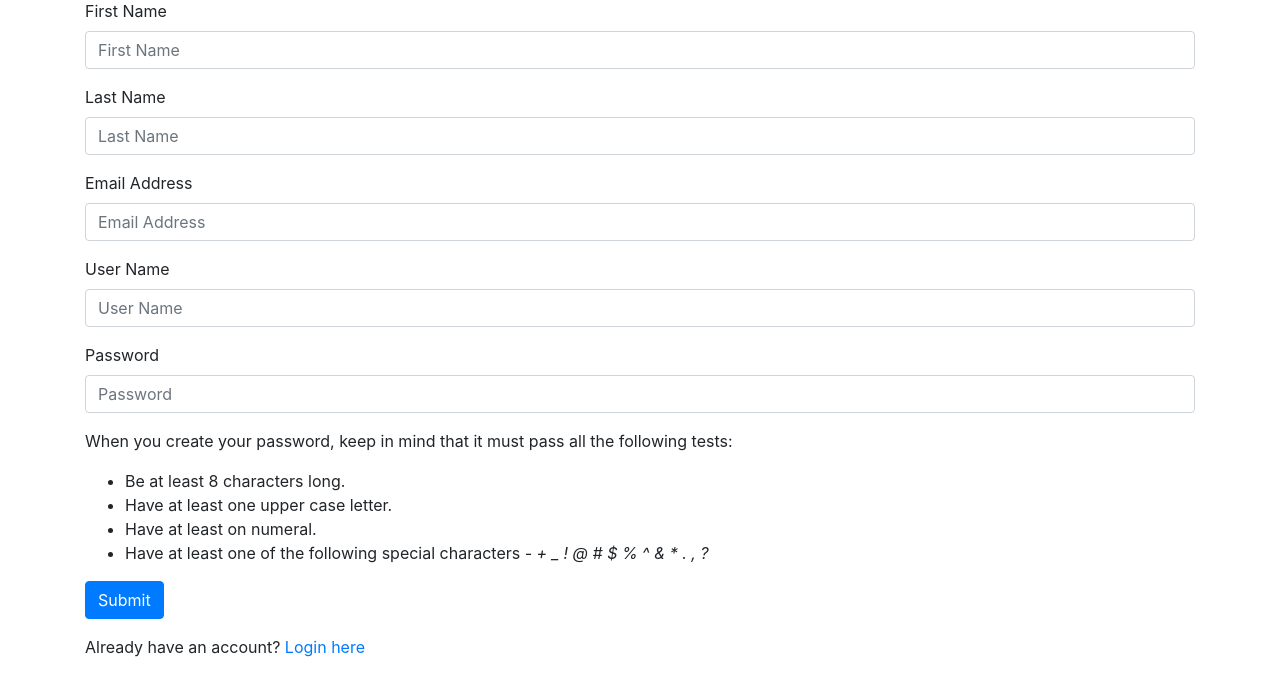
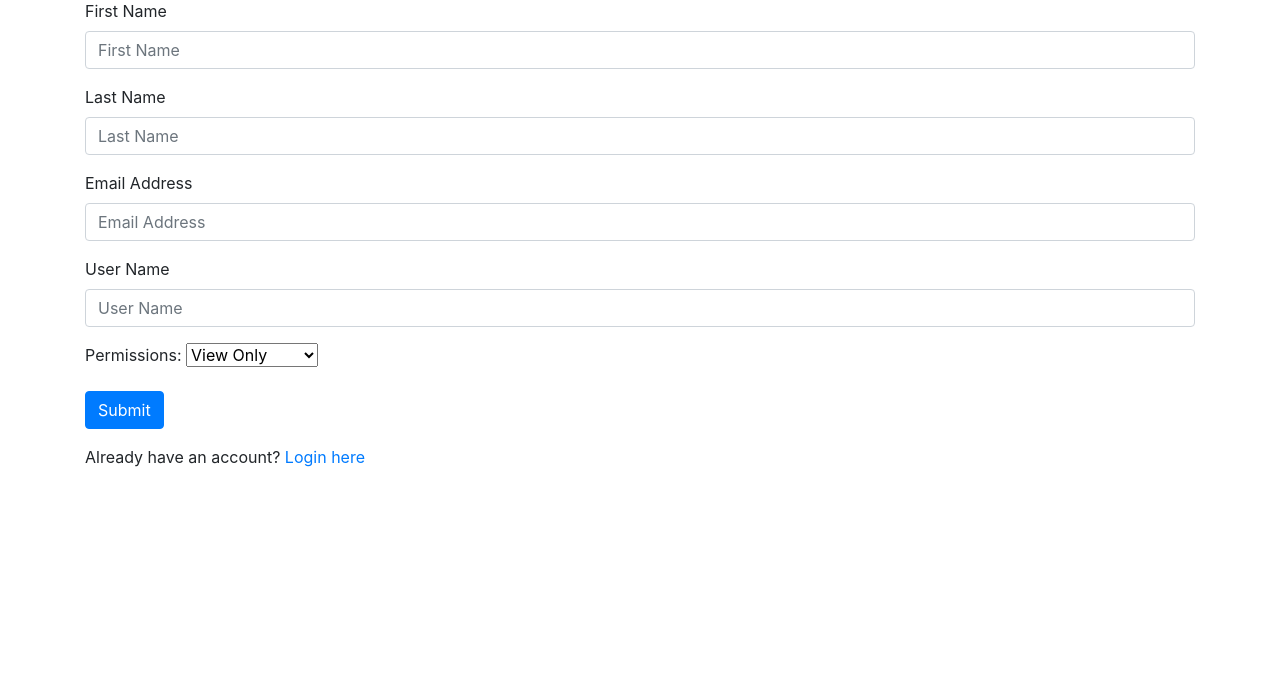
Before and after one commit to dgr-crenshaw/donationsAppFlask, a Flask app: page /register in a window 1280 px wide. Shown: the part 113-800 px from the top of the page. Run offline with Flask 3, Linux system fonts and the light colour scheme; the visitor is signed in with stand-in values (Sample User, id 1); some libraries are stand-ins or nearby versions.

Commit message:
Resolve merge conflicts manually

```diff
--- a/app.py
+++ b/app.py
@@ -15,6 +15,9 @@ from datetime import datetime
 
 from flask_mail import Mail, Message
 
+import os
+from flask import send_from_directory
+
 now = datetime.now() # current date NOT TIME since time must be server local
 #dateTime = now.strftime("%m/%d/%Y, %I:%M %p")
 dateTime = now.strftime("%m/%d/%Y")
@@ -22,7 +25,6 @@ dateTime = now.strftime("%m/%d/%Y")
 titleHeader = "66 West"
 
 def getDBConnection():
-    #conn = sqlite3.connect('facilityDB.db')
     conn = sqlite3.connect('/home/dgrCrenshaw/donationsAppFlask/facilityDB.db')
     conn.row_factory = sqlite3.Row
     return conn
@@ -42,6 +44,11 @@ def getUserID(userID):
     if user is None:
         abort(404)
     return user
+
+def sendEmail(eMailAddress, eMailSender, eMailTextSource, eMailSubjectLine, resetCode):
+    msg = Message(eMailSubjectLine, sender = eMailSender, recipients = [eMailAddress])
+    msg.html = render_template(eMailTextSource, argumentsToRender = [eMailAddress, resetCode])
+    mail.send(msg)
 
 class validatePassword:
 
@@ -111,9 +118,14 @@ mail = Mail(app)
 
 app.config['SECRET_KEY'] = '917190101'
 
+@app.route('/favicon.ico')
+def favicon():
+    return send_from_directory(os.path.join(app.root_path, 'static'),'favicon.ico')
+
 @app.route('/')
 def index():
-    return render_template('index.html')
+    session['logged in'] = True
+    return render_template('index.html', session=session)
 
 @app.route('/shop')
 def shop():
@@ -183,8 +195,8 @@ def categories():
     conn.close()
     return render_template('categories.html', facilityDBCategory=facilityDBCategory)
 
-@app.route('/delete_empty_category', methods=('GET', 'POST'))
-def delete_empty_category():
+@app.route('/deleteEmptyCategory', methods=('GET', 'POST'))
+def deleteEmptyCategory():
     if request.method == 'POST':
         toDelete = (request.form.getlist('cbox[]'))
         toDelete = [category for category in zip(*[iter(toDelete)])]
@@ -202,7 +214,7 @@ def delete_empty_category():
 
         flash('"{}" successfully deleted!'.format(toDelete),'info')
 
-        return render_template('delete_empty_category.html', emptyCategoryList=emptyCategoryList)
+        return render_template('deleteEmptyCategory.html', emptyCategoryList=emptyCategoryList)
     else:
         conn = getDBConnection()
         checkInventory = conn.execute('SELECT category FROM facilityDBInventory').fetchall()
@@ -212,7 +224,7 @@ def delete_empty_category():
         deduplicatedCheckInventory = list(set(checkInventory))
         emptyCategoryList = list(set(checkCategories).difference(deduplicatedCheckInventory))
 
-        return render_template('delete_empty_category.html', emptyCategoryList=emptyCategoryList)
+        return render_template('deleteEmptyCategory.html', emptyCategoryList=emptyCategoryList)
 
 @app.route('/inventory')
 def inventory():
@@ -296,7 +308,8 @@ def authenticate():
         conn.close()
 
         if userDBRows is not None:
-            pWordCheck = userDBRows[5]
+            permissions = userDBRows[5]
+            pWordCheck = userDBRows[6]
             pWordCheck = pWordCheck.encode('utf-8')
             pWordTest = bcrypt.checkpw(pWord,pWordCheck)
 
@@ -308,13 +321,15 @@ def authenticate():
              return render_template('login.html')
 
         session['logged_in'] = True
+        session['permissions'] = permissions
         flash('You are logged in. Use the extended menu to see your options.','info')
         return render_template('index.html')
 
 @app.route('/logout')
 def logout():
     session['logged_in'] = False
-    return render_template('login.html')
+    session['permissions'] = 'N'
+    return render_template('index.html')
 
 @app.route('/register', methods=('GET', 'POST'))
 def register():
@@ -323,7 +338,8 @@ def register():
         lastName = request.form['lastName']
         eMail = request.form['eMail']
         userName = request.form['userName']
-        passWord = request.form['passWord']
+        permissions = request.form['permissions']
+        #passWord = request.form['passWord']
 
         #update values for entry to return
         contentDictionary = {
@@ -332,48 +348,49 @@ def register():
         'attributeValueLastName': lastName,
         'attributeValueEmailAddress': eMail,
         'attributeValueUserName': userName,
-        'attributeValuePassWord': passWord
+        'attributeValuePermissions': permissions,
+        #'attributeValuePassWord': passWord
         }
 
         # converting password to array of bytes
-        passWordHash = passWord.encode('utf-8')
+        #passWordHash = passWord.encode('utf-8')
 
         # generating the salt
-        salt = bcrypt.gensalt()
+        #salt = bcrypt.gensalt()
 
         # Hashing the password
-        passWordHash = bcrypt.hashpw(passWordHash, salt)
+        #passWordHash = bcrypt.hashpw(passWordHash, salt)
 
         #convert it to a string for storage
-        passWordHash = str(passWordHash)
+        #passWordHash = str(passWordHash)
         #chop off first two characters
-        passWordHash = passWordHash[2:]
+        #passWordHash = passWordHash[2:]
 
         #begin entry error tests
 
         entryErrors = False #initialize
 
-        testPasswordTests = validatePassword(passWord)
+        #testPasswordTests = validatePassword(passWord)
 
         # test for length
-        if testPasswordTests.testPasswordLength():
-            flash('Password must be at least 8 characters!', 'warning')
-            entryErrors = True
+        #if testPasswordTests.testPasswordLength():
+        #    flash('Password must be at least 8 characters!', 'warning')
+        #    entryErrors = True
 
         # test for upper case
-        if testPasswordTests.testPasswordUpperCase():
-            flash('Password must have at least one upper case character.','warning')
-            entryErrors = True
+        #if testPasswordTests.testPasswordUpperCase():
+        #    flash('Password must have at least one upper case character.','warning')
+        #    entryErrors = True
 
         # test for digits
-        if testPasswordTests.testPasswordNumeric():
-            flash('Password must have at least one number.','warning')
-            entryErrors = True
+        #if testPasswordTests.testPasswordNumeric():
+        #    flash('Password must have at least one number.','warning')
+        #    entryErrors = True
 
         # test for special chars
-        if testPasswordTests.testPasswordSpecial():
-            flash('Password must have at least one of the following special characters - + _ ! @ # $ % ^ & * . , ?','warning')
-            entryErrors = True
+        #if testPasswordTests.testPasswordSpecial():
+        #    flash('Password must have at least one of the following special characters - + _ ! @ # $ % ^ & * . , ?','warning')
+        #    entryErrors = True
 
         conn = getDBConnection()
         account = conn.execute('SELECT * FROM facilityDBUsers WHERE username = ?', (userName,)).fetchone()
@@ -394,7 +411,7 @@ def register():
             entryErrors = True
 
         #test if requred field not complete
-        if not userName or not passWord or not eMail:
+        if not userName or not eMail:
             flash('Please fill out the required fields on the form!','warning')
             entryErrors = True
 
@@ -402,11 +419,41 @@ def register():
             return render_template('register.html', contentDictionary=contentDictionary)
 
         else:
-            conn.execute('INSERT INTO facilityDBUsers VALUES (NULL, ?, ?, ?, ?, ?, ?, ?)', (firstName, lastName, eMail, userName, passWordHash,'0','none'))
+            #create a code
+            randomLettersDigits = string.ascii_letters + string.digits
+            resetCode = ''.join(random.choice(randomLettersDigits) for index in range(7))
+         	#update database
+            resetStatus = 1
+
+            conn.execute('INSERT INTO facilityDBUsers VALUES (NULL, ?, ?, ?, ?, ?, ?, ?, ?)', (firstName, lastName, eMail, userName, permissions,'$2a$12$6fdvh9u0WVr3hWRLh5dsSeYWfgbqKQc8Bg9nfrieMJCi4K72y4vAy', resetStatus, resetCode))
             conn.commit()
             conn.close()
 
-            flash('You have successfully registered!','success')
+         	#compose email
+
+            #####
+            # def sendEmail(eMailAddress, eMailSender, eMailTextSource, eMailSubjectLine, resetCode):
+            #     msg = Message(eMailSubjectLine, sender = eMailSender, recipients = eMailAddress)
+            #     msg.html = render_template(eMailTextSource, argumentsToRender = [eMailAddress, resetCode])
+            #     mail.send(msg)
+            #####
+
+            #####
+            eMailAddress = eMail
+            eMailSender = 'inventory.response@gmail.com'
+            eMailTextSource = 'emailCreationText.html'
+            eMailSubjectLine = 'Responding to password creation request'
+
+            sendEmail(eMailAddress, eMailSender, eMailTextSource, eMailSubjectLine, resetCode)
+            #####
+
+
+            # msg = Message('Responding to password creation or reset request', sender = 'inventory.response@gmail.com', recipients = [sendTo])
+            # argumentsToRender = [eMail, resetCode]
+            # msg.html = render_template('emailText.html', argumentsToRender = argumentsToRender)
+            # mail.send(msg)
+
+            flash('You have successfully registered {eMail}!','success')
             return render_template('register.html',contentDictionary=contentDictionary)
 
     elif request.method == 'GET':
@@ -416,7 +463,8 @@ def register():
         'attributeValueLastName': 'Last Name',
         'attributeValueEmailAddress': 'Email Address',
         'attributeValueUserName': 'User Name',
-        'attributeValuePassWord': 'Password'
+        'attributeValuePermissions': 'Permissions',
+        #'attributeValuePassWord': 'Password'
     }
         return render_template('register.html', contentDictionary = contentDictionary)
 
@@ -426,6 +474,42 @@ def checkUsers():
     facilityDBUsers = conn.execute('SELECT * FROM facilityDBUsers').fetchall()
     conn.close()
     return render_template('checkUsers.html', facilityDBUsers=facilityDBUsers)
+
+##### new user set password
+@app.route('/newPassword', methods=('GET', 'POST'))
+def newPassword():
+    if request.method == 'POST':
+        eMail = request.form['eMail']
+        userName = request.form['userName']
+
+        # search db for username
+        conn = getDBConnection()
+
+        emailExists = conn.execute('SELECT eMail FROM facilityDBUsers WHERE eMail = ? AND userName = ?',(eMail,userName)).fetchone()
+        conn.close()
+        if emailExists is not None:
+            flash('We found your email address in our records. We will send an email to that address with password recovery instructions.','success')
+            randomLettersDigits = string.ascii_letters + string.digits
+            resetCode = ''.join(random.choice(randomLettersDigits) for index in range(7))
+         	#update database
+            resetStatus = 1
+            conn = getDBConnection()
+            conn.execute('UPDATE facilityDBUsers SET resetStatus = ?, resetCode = ? WHERE eMail = ?',(resetStatus, resetCode, eMail))
+            conn.commit()
+            conn.close()
+
+         	#compose email
+
+            sendTo = str(emailExists[0])
+            msg = Message('Responding to password reset request', sender = 'inventory.response@gmail.com', recipients = [sendTo])
+            argumentsToRender = [eMail, resetCode]
+            msg.html = render_template('emailText.html', argumentsToRender = argumentsToRender)
+            mail.send(msg)
+            return render_template('resetPasswordResponse.html')
+        else:
+            flash('This email address is not in our records. You may either try again or contact your admin for assistance.','warning')
+            return render_template('resetRequest.html')
+
 
 ##### user requests reset
 @app.route('/resetRequest')
@@ -459,16 +543,20 @@ def resetResponse():
          	#compose email
 
             sendTo = str(emailExists[0])
-            msg = Message('Responding to password reset request', sender = 'inventory.response@gmail.com', recipients = [sendTo])
-            argumentsToRender = [eMail, resetCode]
-            msg.html = render_template('emailText.html', argumentsToRender = argumentsToRender)
-            mail.send(msg)
-            return render_template('resetResponse.html')
+
+            # msg = Message('Responding to password reset request', sender = 'inventory.response@gmail.com', recipients = [sendTo])
+            # argumentsToRender = [eMail, resetCode]
+            # msg.html = render_template('emailText.html', argumentsToRender = argumentsToRender)
+            # mail.send(msg)
+
+            sendEmail(eMailAddress, eMailSender, eMailTextSource, eMailSubjectLine, resetCode)
+
+            return render_template('resetPasswordResponse.html')
         else:
             flash('This email address is not in our records. You may either try again or contact your admin for assistance.','warning')
             return render_template('resetRequest.html')
     else:
-        return render_template('resetResponse.html')
+        return render_template('resetPasswordResponse.html')
 
 @app.route('/resetValidate', methods=('GET', 'POST'))
 def resetValidate():
@@ -500,9 +588,9 @@ def resetValidate():
                 flash('Password must have at least one of the following special characters - + _ ! @ # $ % ^ & * . , ?','warning')
                 entryErrors = True
 
-             #return render_template('resetResponse.html')
+             #return render_template('resetPasswordResponse.html')
             if entryErrors == True:
-                return render_template('resetResponse.html',)
+                return render_template('resetPasswordResponse.html',)
 
             else:
                 #hit database for resetCode validity
@@ -532,7 +620,7 @@ def resetValidate():
                     return render_template('login.html')
                 else:
                     flash('Your reset request failed. Please be sure you are using the right reset code.','danger')
-                    return render_template('resetResponse.html')
+                    return render_template('resetPasswordResponse.html')
 
 @app.route("/pdfList")
 def pdfList():
--- a/importCSVCategories.py
+++ b/importCSVCategories.py
@@ -3,8 +3,8 @@ import sqlite3  # For SQLite database operations
 import csv      # For handling CSV files
 
 # Establish a connection to the SQLite database (creates the database if it doesn't exist)
-#conn = sqlite3.connect('facilityDB.db')
-conn = sqlite3('/home/dgrCrenshaw/donationsAppFlask/facilityDB.db')
+conn = sqlite3.connect('/home/dgrCrenshaw/donationsAppFlask/facilityDB.db')
+ repository)
 
 # Create a cursor object to execute SQL commands
 cursor = conn.cursor()
--- a/importCSVInventory.py
+++ b/importCSVInventory.py
@@ -4,7 +4,6 @@ import csv      # For handling CSV files
 
 # Establish a connection to the SQLite database (creates the database if it doesn't exist)
 conn = sqlite3.connect('/home/dgrCrenshaw/donationsAppFlask/facilityDB.db')
-#conn = sqlite3.connect('facilityDB.db'
 
 # Create a cursor object to execute SQL commands
 cursor = conn.cursor()
--- a/importCSVUsers.py
+++ b/importCSVUsers.py
@@ -2,7 +2,6 @@
 import sqlite3  # For SQLite database operations
 import csv      # For handling CSV files
 
-#conn = sqlite3.connect('facilityDB.db')
 conn = sqlite3.connect('/home/dgrCrenshaw/donationsAppFlask/facilityDB.db')
 
 # Create a cursor object to execute SQL commands
@@ -16,6 +15,7 @@ CREATE TABLE IF NOT EXISTS facilityDBUsers (
     lastName TEXT,
     eMail TEXT,
     userName TEXT,
+    permissions TEXT,
     passWord TEXT,
     resetStatus BOOL,
     resetCode TEXT
@@ -34,7 +34,7 @@ with open('csvUsersForExport.csv', 'r') as file:
     for row in csv_reader:
         print(row)
         cursor.execute('''
-        INSERT INTO facilityDBUsers (id, firstName, lastName, eMail, userName, passWord, resetStatus, resetCode) VALUES (?, ?, ?, ?, ?, ?, ?, ?)
+        INSERT INTO facilityDBUsers (id, firstName, lastName, eMail, userName, permissions, passWord, resetStatus, resetCode) VALUES (?, ?, ?, ?, ?, ?, ?, ?, ?)
         ''', row)
 
 # Commit changes and close the connection
--- a/readCategories.py
+++ b/readCategories.py
@@ -1,6 +1,5 @@
 import sqlite3
 
-#conn = sqlite3.connect('facilityDB.db')
 conn = sqlite3.connect('/home/dgrCrenshaw/donationsAppFlask/facilityDB.db')
 cur = conn.cursor()
 cur.execute('SELECT * FROM facilityDBCategories')
--- a/readInventory.py
+++ b/readInventory.py
@@ -1,8 +1,6 @@
 import sqlite3
 
-#conn = sqlite3.connect('facilityDB.db')
 conn = sqlite3.connect('/home/dgrCrenshaw/donationsAppFlask/facilityDB.db')
-
 cur = conn.cursor()
 cur.execute('SELECT * FROM facilityDBInventory')
 rows = cur.fetchall()
--- a/readUsers.py
+++ b/readUsers.py
@@ -1,6 +1,5 @@
 import sqlite3
 
-#conn = sqlite3.connect('facilityDB.db')
 conn = sqlite3.connect('/home/dgrCrenshaw/donationsAppFlask/facilityDB.db')
 cur = conn.cursor()
 cur.execute('SELECT * FROM facilityDBUsers')
--- a/tableCheckUtility.py
+++ b/tableCheckUtility.py
@@ -1,8 +1,6 @@
 import sqlite3
 
-#with sqlite3.connect('facilityDB.db') as conn:
-with sqlite3.connect('/home/dgrCrenshaw/donationsAppFlask/facilityDB.db') as conn:
-
+conn = sqlite3.connect('/home/dgrCrenshaw/donationsAppFlask/facilityDB.db')
     cursor = conn.cursor()
 
     # Query sqlite_master for tables
--- a/templates/base.html
+++ b/templates/base.html
@@ -8,12 +8,13 @@
     <!-- Bootstrap CSS -->
     <link rel="stylesheet" href="https://stackpath.bootstrapcdn.com/bootstrap/4.3.1/css/bootstrap.min.css" integrity="sha384-ggOyR0iXCbMQv3Xipma34MD+dH/1fQ784/j6cY/iJTQUOhcWr7x9JvoRxT2MZw1T" crossorigin="anonymous">
 
-    <!-- favicon -->
-    <link rel="shortcut icon" href="{{ url_for('static', filename='favicon.ico') }}">
+    <title>{% block title %} {% endblock %}</title>
 
-    <title>{% block title %} {% endblock %}</title>
+    <link rel="icon" href="{{ url_for('static', filename='favicon.ico') }}" type="image/x-icon">
+
   </head>
   <body>
+
     <nav class="navbar navbar-expand-md navbar-dark bg-secondary">
         <a class="navbar-brand" href="{{ url_for('index')}}">66 West Donations</a>
         <button class="navbar-toggler" type="button" data-toggle="collapse" data-target="#navbarNav" aria-controls="navbarNav" aria-expanded="false" aria-label="Toggle navigation">
@@ -28,16 +29,13 @@
     <a class="nav-link" href="{{ url_for('shop')}}">Shopping List</a>
   </li>
 
-                {% if session['logged_in'] == False: %}
-
+  {% if session['logged_in'] != True: %}
   <li class="nav-item active">
-                  <a class="nav-link" href="{{ url_for('login')}}">Login</a>
+    <a class="nav-link" href="{{ url_for('login')}}">Admin Login</a>
   </li>
-
   {% endif %}
 
-                {% if session['logged_in'] == True: %}
-
+{% if session['logged_in'] == True and (session['permissions'] == 'S' or session['permissions'] == 'A'): %}
   <li class="nav-item active">
     <a class="nav-link" href="{{ url_for('admin')}}">Inventory Management</a>
 </li>
@@ -51,17 +49,22 @@
   </li>
 
   <li class="nav-item active">
-                  <a class="nav-link" href="{{ url_for('delete_empty_category')}}">Remove Unused Categories</a>
+    <a class="nav-link" href="{{ url_for('deleteEmptyCategory')}}">Remove Unused Categories</a>
   </li>
+{% endif %}
 
+{% if session['logged_in'] == True and (session['permissions'] == 'S'): %}
   <li class="nav-item active">
     <a class="nav-link" href="{{ url_for('register')}}">Register New User</a>
   </li>
+{% endif %}
 
+{% if session['logged_in'] == True: %}
   <li class="nav-item active">
     <a class="nav-link" href="{{ url_for('logout')}}">Logout</a>
 </li>
 {% endif %}
+
             </ul>
         </div>
     </nav>
@@ -81,7 +84,7 @@
         <div class="alert alert-danger">{{ message }}</div>
       {% endfor %}
     -->
-
+<!--p>Session Login Status: {{session['logged_in']}} </p-->
       {% block content %} {% endblock %}
     </div>
 
--- a/templates/checkUsers.html
+++ b/templates/checkUsers.html
@@ -3,6 +3,6 @@
 {% block content %}
     <h1>{% block title %} 66 West Users {% endblock %}</h1>
 {% for userEntry in facilityDBUsers %}
-    <p>{{ userEntry['firstName']}}&nbsp;{{ userEntry['lastName']}}&nbsp;{{ userEntry['eMail']}}&nbsp;{{ userEntry['userName']}}&nbsp;{{ userEntry['passWord']}}</p>
+    <p>{{ userEntry['firstName']}}&nbsp;{{ userEntry['lastName']}}&nbsp;{{ userEntry['eMail']}}&nbsp;{{ userEntry['userName']}}&nbsp;{{ userEntry['permissions']}}&nbsp;{{ userEntry['passWord']}}</p>
 {% endfor %}
 {% endblock %}
--- a/templates/register.html
+++ b/templates/register.html
@@ -12,6 +12,7 @@
     {% else %}
 
     <form action="{{ url_for('register') }}" method="post">
+
 
         <!--div class="form-group">
             <label for="firstName">First Name</label>
@@ -49,23 +50,21 @@
                     required>
         </div>
 
-        <div class="form-group">
-        <label for="Password">Password</label>
-                <input type="password" name="passWord" {{ contentDictionary['attribute']}}="{{ contentDictionary['attributeValuePassWord'] }}"
-                    class="form-control"
-                    required>
-        </div>
-            <p>When you create your password, keep in mind that it must pass all the following tests:</p>
-                <ul>
-                    <li>Be at least 8 characters long.</li>
-                    <li>Have at least one upper case letter.</li>
-                    <li>Have at least on numeral.</li>
-                    <li>Have at least one of the following special characters <em> - + _ ! @ # $ % ^ & * . , ?</em></li>
-                </ul>
-        <div class="form-group">
-            <button type="submit" class="btn btn-primary">Submit</button>
-        </div>
+    <div class="form-group">
+        <label for="permissions">Permissions:</label>
+        <select name="permissions" id="permissions">
+                <option value="N">View Only</option>
+                <option value="A">Edit Inventory</option>
+                <option value="S">Manage Users</option>
+        </select>
+    </div>
+
+    <div class="form-group">
+        <button type="submit" class="btn btn-primary">Submit</button>
+    </div>
+
     </form>
+
     <!--div>
         {{ msg }}
     </div-->
--- a/templates/resetRequest.html
+++ b/templates/resetRequest.html
@@ -3,11 +3,7 @@
 {% block content %}
     <h1>Request a password reset</h1>
 
-    {% if session['logged_in'] %}
 
-    <p>You're already registered and logged in.</p>
-
-    {% else %}
 
     <p>We will be glad to help you reset your password. Please enter your email in the space below and click <em>Request Reset</em>.</p>
     <p>If you have an email address registered with us, you will receive an email with further instructions.</p>
@@ -34,6 +30,6 @@
         </div>
     </form>
 
-    {% endif %}
+
 
 {% endblock %}
```
Also changed, not shown: csvUsersForExport.csv (+4 -3 lines), templates/check_users.html (deleted, +0 -8 lines), templates/deleteEmptyCategory.html (added, +30 -0 lines), templates/emailCreationText.html (added, +24 -0 lines), templates/newPasswordResponse.html (added, +31 -0 lines), templates/resetPasswordResponse.html (added, +31 -0 lines), testSQLEncrypt.py (added, +28 -0 lines), static/favicon.png (added). Lines whose indentation alone changed are shown as unchanged.
